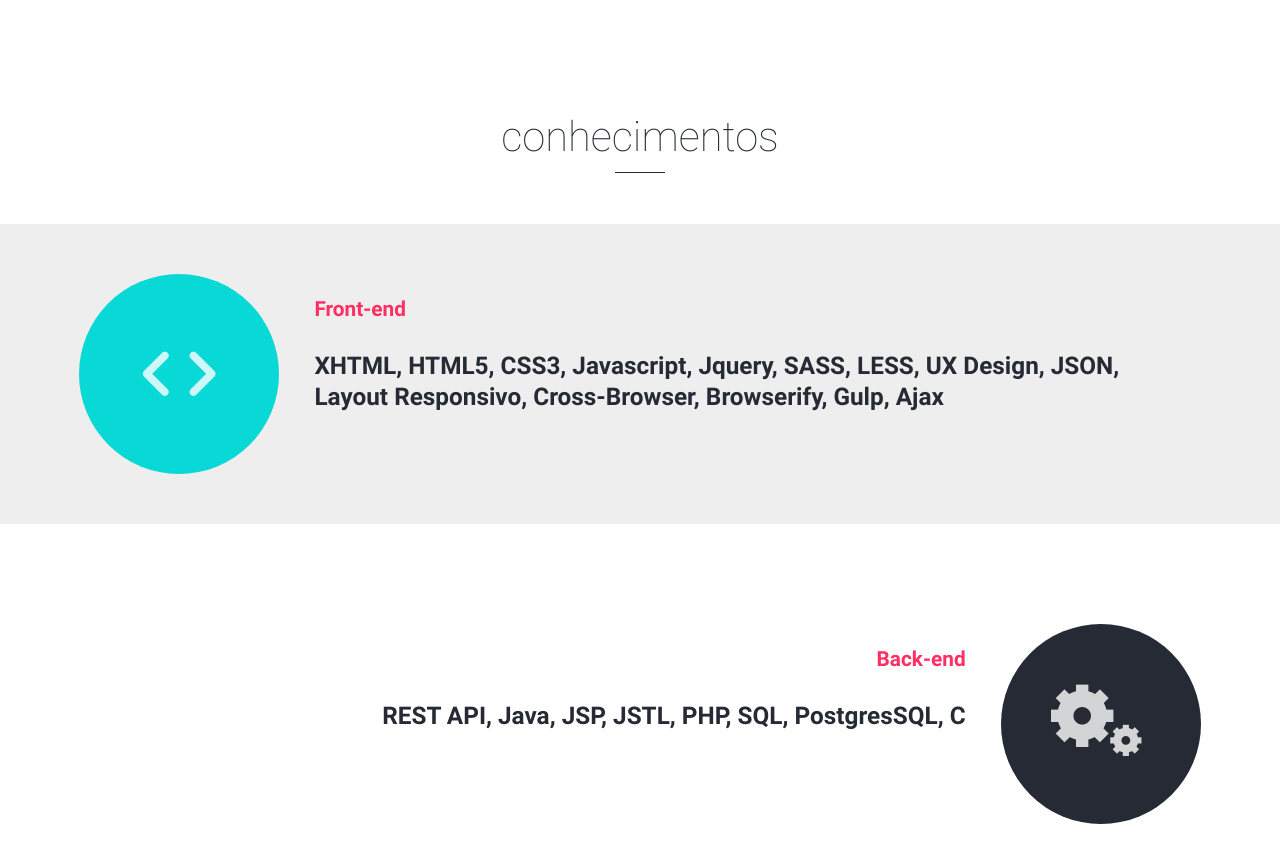
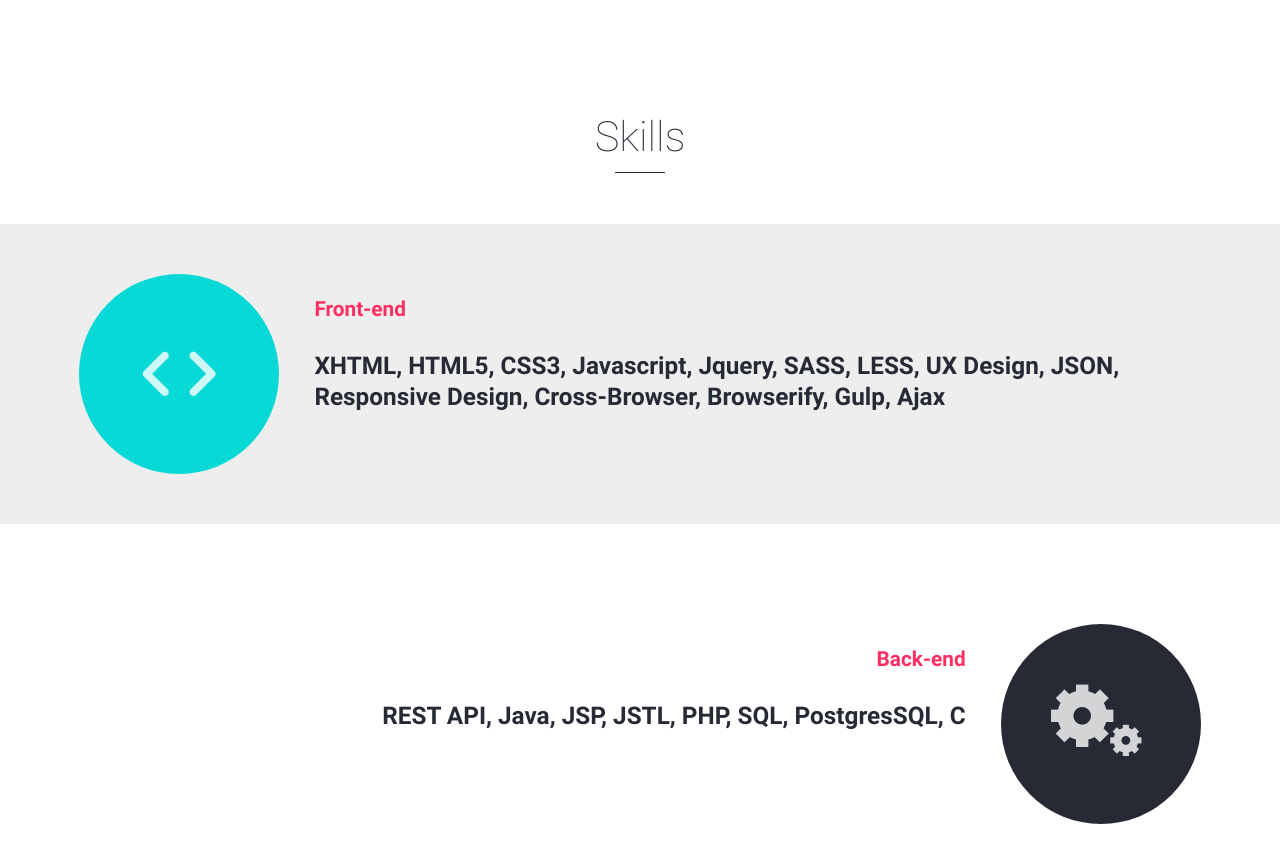
Before and after one commit to jeffersonRibeiro/website, a website: page index.html in a window 1280 px wide. Shown: the part 1220-2083 px from the top of the page. Drawn offline with nearby package versions, Linux system fonts and the light colour scheme; files whose address does not match are found by name; a web font is replaced by a local one.

Commit message:
Update index.html

```diff
--- a/index.html
+++ b/index.html
@@ -258,7 +258,7 @@
       <div id="conhecimentos">
         <div class="wrapper">
           <h1 class="title">
-            conhecimentos
+            Skills
             <hr />
           </h1>
         </div>
@@ -273,7 +273,7 @@
               <h4 class="font-pink">Front-end</h4>
               <h3>
                 XHTML, HTML5, CSS3, Javascript, Jquery, SASS, LESS, UX Design,
-                JSON, Layout Responsivo, Cross-Browser, Browserify, Gulp, Ajax
+                JSON, Responsive Design, Cross-Browser, Browserify, Gulp, Ajax
               </h3>
             </div>
             <div class="clear"></div>
```
